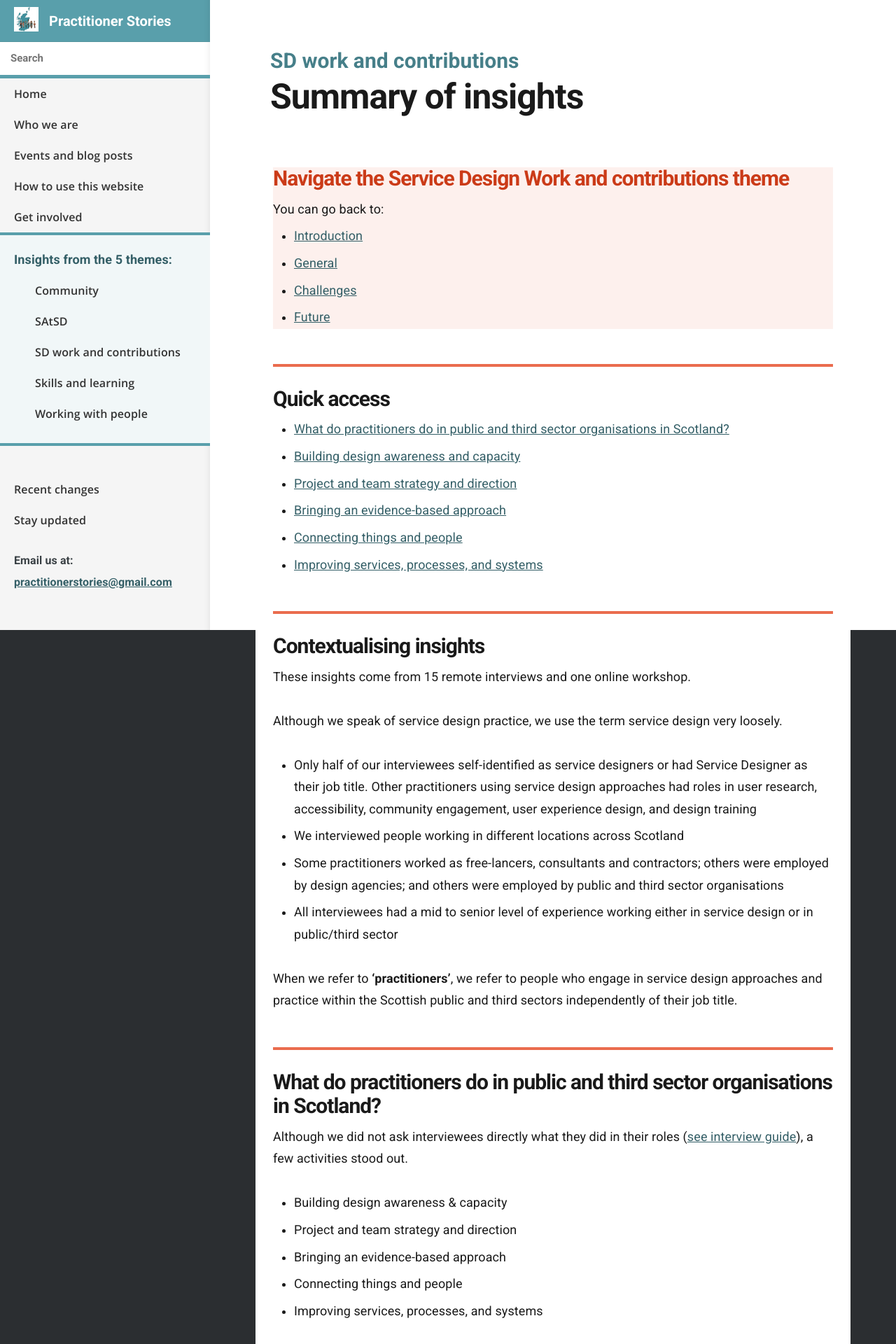
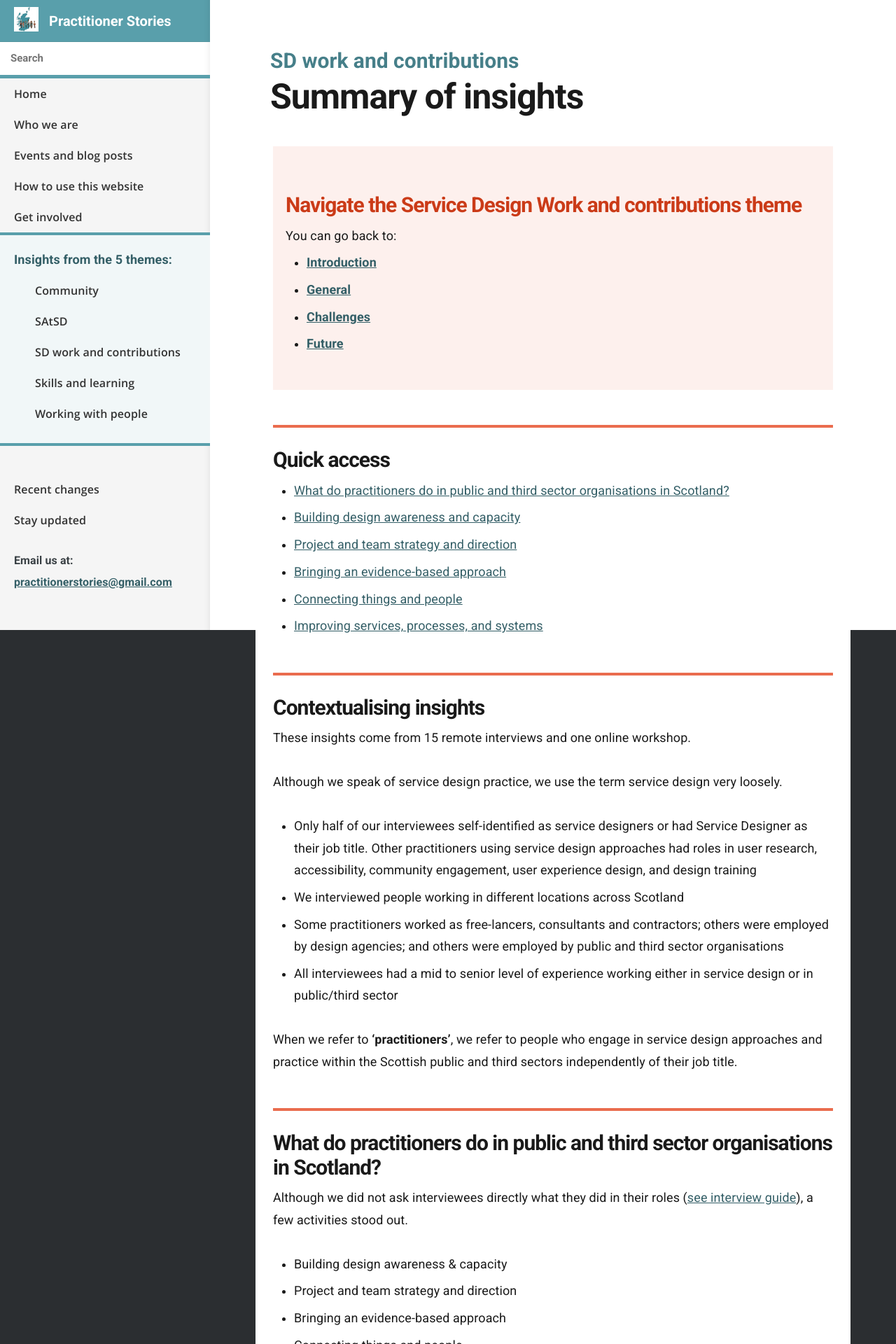
Before and after one commit to stephanie-K/practitioner-stories, a Jekyll site: the page built from _docs/SD-work-contributions/summary.md, in a window 1280 px wide. Shown: the top 1920 px of the page at 70% size. Built offline with Jekyll 4.4.1, drawn with Linux system fonts in a browser that asks for light colours.

Commit message:
improve the navigation panel

```diff
--- a/_docs/SD-work-contributions/summary.md
+++ b/_docs/SD-work-contributions/summary.md
@@ -5,14 +5,14 @@ order: 5
 ---
 
 
-<div style="background-color: #fdf0ed">
-   <h2 style="color: #CB3B18">Navigate the Service Design Work and contributions theme</h2>
+<div class="nav-panel-alt">
+   <h2>Navigate the Service Design Work and contributions theme</h2>
    <p style="margin-bottom: 0">You can go back to:</p>
    <ul>
-      <li><a href="/practitioner-stories/SD-work-contributions/intro">Introduction</a></li>
-      <li><a href="/practitioner-stories/SD-work-contributions/general">General</a></li>
-      <li><a href="/practitioner-stories/SD-work-contributions/challenges">Challenges</a></li>
-      <li><a href="/practitioner-stories/SD-work-contributions/future">Future</a></li>
+      <li><a href="/practitioner-stories/SD-work-contributions/intro"><strong>Introduction</strong></a></li>
+      <li><a href="/practitioner-stories/SD-work-contributions/general"><strong>General</strong></a></li>
+      <li><a href="/practitioner-stories/SD-work-contributions/challenges"><strong>Challenges</strong></a></li>
+      <li><a href="/practitioner-stories/SD-work-contributions/future"><strong>Future</strong></a></li>
    </ul>
 </div>
 
--- a/_sass/_layout.scss
+++ b/_sass/_layout.scss
@@ -586,6 +586,24 @@ details.navigation {
 	}
 }
 
+.nav-panel {
+	background-color: $brand-colour-light;
+	padding: 1em;
+	h2 {
+		color: $brand-colour;
+		padding-top:0;
+	}
+}
+
+.nav-panel-alt {
+	background-color: $brand-colour-light-alt;
+	padding: 1em;
+	h2 {
+		color: #CB3B18;
+		padding-top:0;
+	}
+}
+
 .date {
 	margin-bottom: 0;
 	border-top: solid 2px $brand-colour;
```
